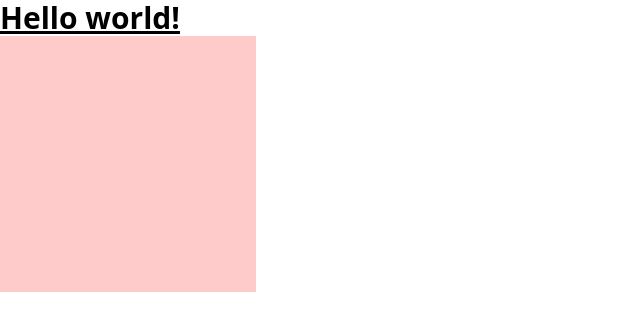
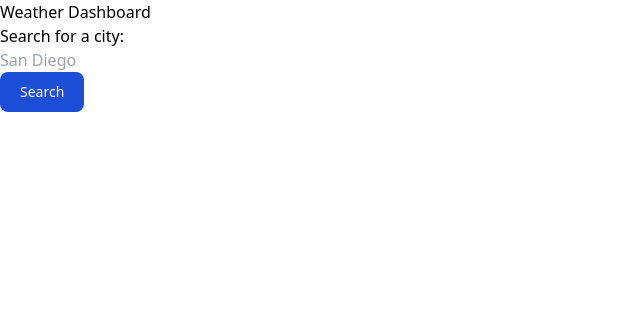
Before and after one commit to enanesh/weather-dashboard, a website: page public/index.html in a window 1280 px wide. Shown: the whole page, without its empty margins (0-640 px from the left). Drawn offline with nearby package versions, Linux system fonts and the light colour scheme; files that its build step writes are made by us from their sources.

Commit message:
Basic CSS and HTML changes to take user input, creates the function to save user input in localStorage

```diff
--- a/assets/script.js
+++ b/assets/script.js
@@ -4,3 +4,27 @@
 var city = "";
 var lon = "";
 var lat = "";
+
+
+//Saves the user input into localstorage
+
+function SaveInput() {
+    document.getElementById('button').addEventListener("click", function (e) {
+        e.preventDefault();
+        var city = document.getElementById("search-input").value;
+        var item = JSON.parse(localStorage.getItem("cities"));
+        if (item == null) {
+            item = [city];
+        } else {
+            if (!item.includes(city)) {
+                item.push(city)
+            }
+        }
+        localStorage.setItem("cities",JSON.stringify(item))
+    })
+}
+
+
+
+console.log(city)
+SaveInput()
--- /dev/null
+++ b/assets/style.css
@@ -0,0 +1,25 @@
+* {
+    margin: 0;
+    padding: 0;
+    box-sizing: border-box;
+}
+
+body {
+    font-family: 'Cabin', sans-serif;
+    background-color: whitesmoke;
+}
+
+.jumbotron {
+    text-align: center;
+    background-color: transparent;
+    border-radius: 0;
+    text-align: center;
+    color: white;
+    background-image: linear-gradient(blue, whitesmoke);
+
+}
+
+ .btn {
+     margin-top: 30px;
+
+ }
--- a/public/index.html
+++ b/public/index.html
@@ -10,13 +10,32 @@
     <title>Weather App</title>
     <link rel="stylesheet" href="./public/css/tailwind.css" />
 </head>
-<body>
-    <h1 class="text-3xl font-bold underline">
-        Hello world!
-      </h1>
-      <div class="w-64 h-64 bg-red-200"></div>
+<body class="body">
 
-     <script src="https://cdn.tailwindcss.com"></script>
-      <script src="./assets/script.js"></script>
+
+    <header class="jumbotron">
+    <h1>Weather Dashboard</h1>
+    </header>
+
+    <div class="container-flex box">
+      <!--SEARCH CITY FORM-->
+      <div id="row1" class="row ">
+        <div class="col-md-2">
+          <form id="search-form" class=" container division-input" >
+            <h5>Search for a city:</h5>
+            <input
+              id="search-input"
+              class="container"
+              type="text"
+              placeholder="San Diego"
+            />
+            <button id="button" class="text-white bg-blue-700 hover:bg-blue-800 focus:ring-4 focus:ring-blue-300 font-medium rounded-lg text-sm px-5 py-2.5 mr-2 mb-2 dark:bg-blue-600 dark:hover:bg-blue-700 focus:outline-none dark:focus:ring-blue-800">Search</button>
+          </form>
+    </div>
+
+
+
+    <script src="https://cdn.tailwindcss.com"></script>
+    <script src="./assets/script.js"></script>
 </body>
 </html>
```
